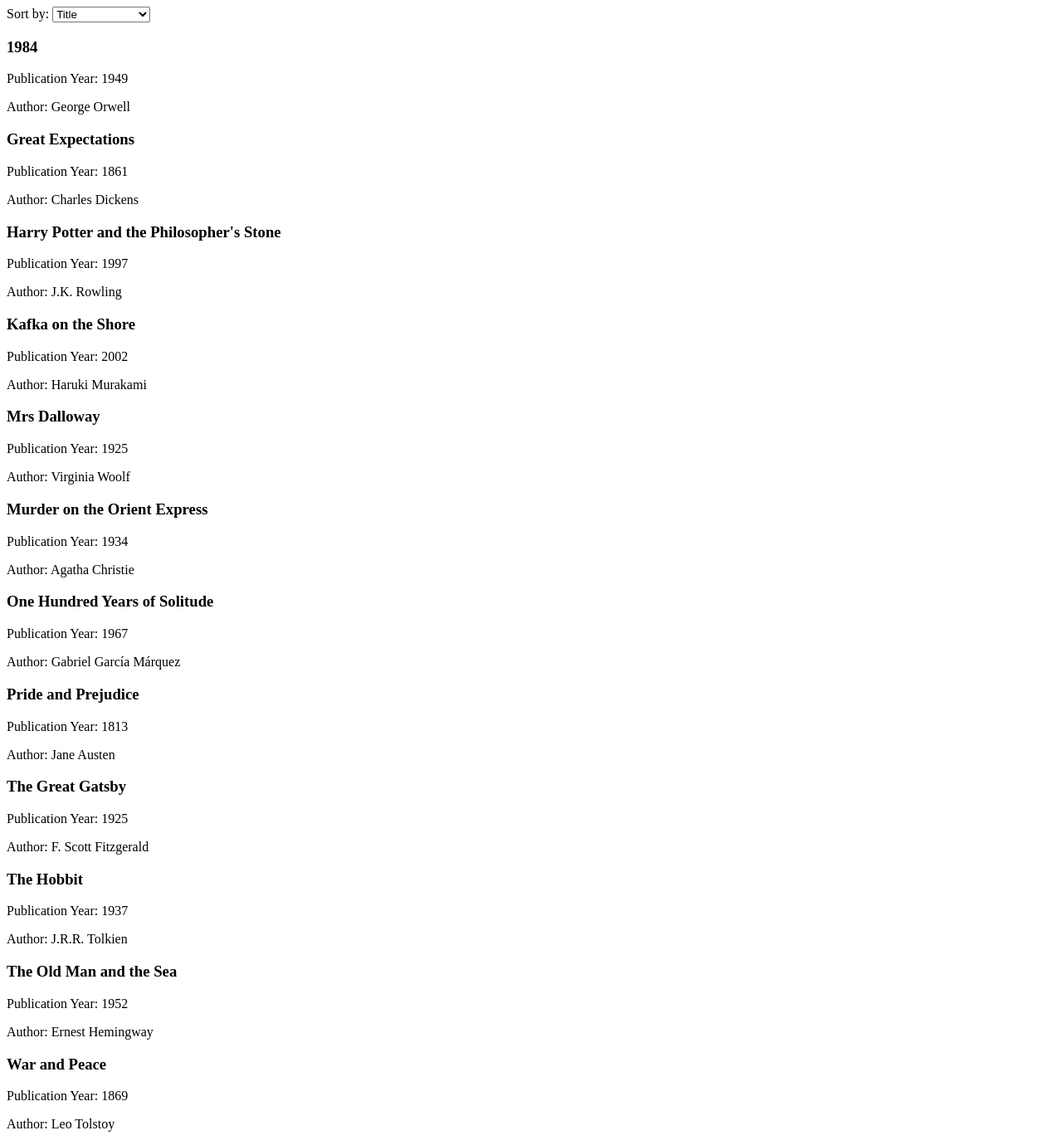
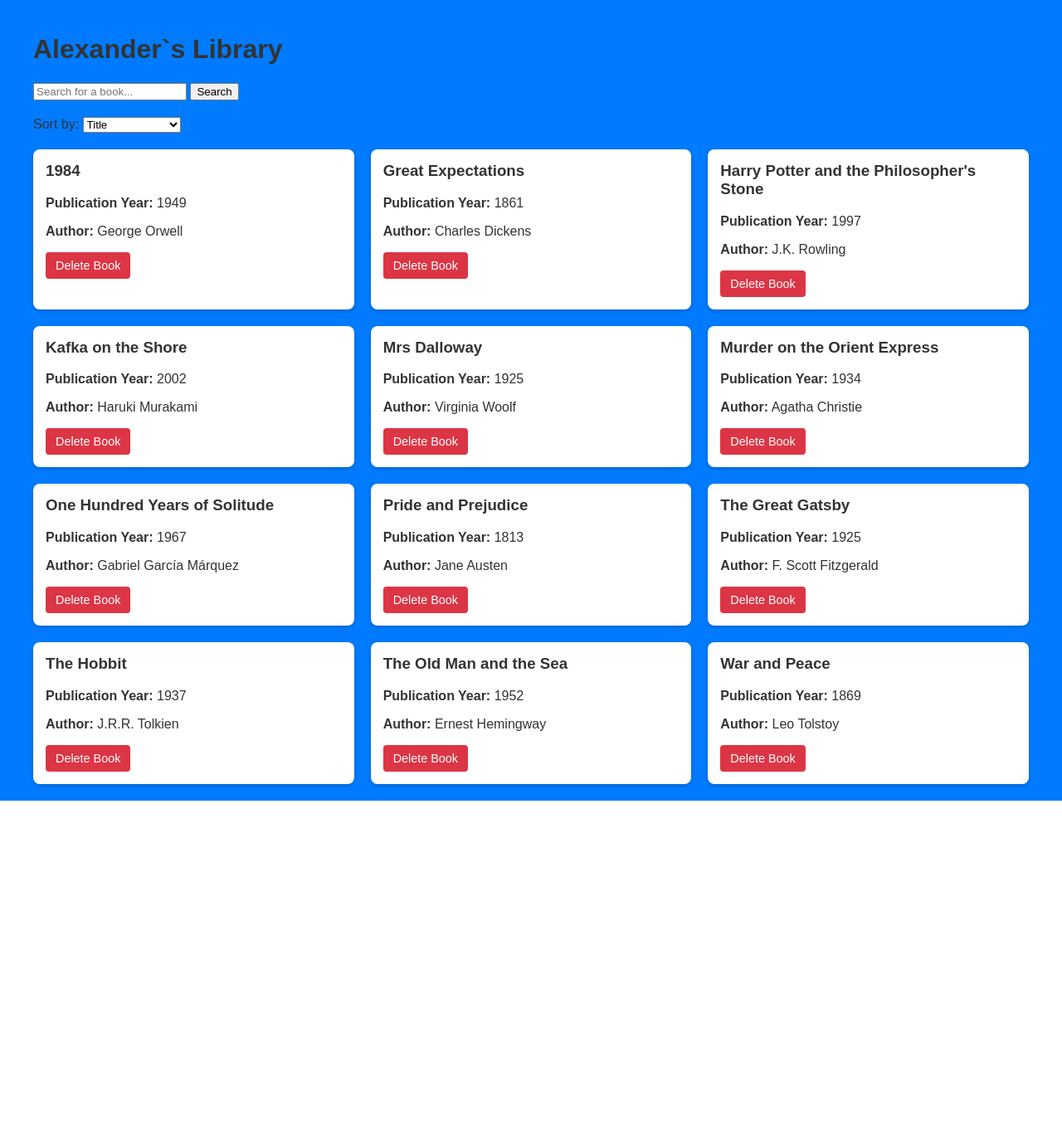
Before and after one commit to alexandergreif/book_alchemy, a Flask app: page / in a window 1280 px wide. Shown: the whole page at 83% size. After the commit the page ends 965 px from the top, so only its background shows below. Run offline with Flask 3, Linux system fonts and the light colour scheme.

Commit message:
Finalized the project. Functions: Add book, Add Author, Delete Book, Keyword Search, Sorrt by title, author or publication year. Added an external stylesheet.

```diff
--- a/app.py
+++ b/app.py
@@ -1,5 +1,5 @@
 import os
-from flask import Flask, render_template, request
+from flask import Flask, render_template, request, redirect, url_for
 from flask_sqlalchemy import SQLAlchemy
 from data_models import db, Author, Book
 from datetime import datetime
@@ -70,7 +70,11 @@ def add_book():
         author_id = request.form.get('author_id')
 
         # Convert publication_year if provided.
-        publication_year = int(publication_year_str) if publication_year_str and publication_year_str.isdigit() else None
+        publication_year = int(publication_year_str) \
+            if (publication_year_str and publication_year_str.isdigit()) \
+            else None
+
+
 
         # Create the new Book instance. Notice that author_id is received as string, but that's acceptable
         # as long as your database column is an integer and SQLAlchemy can convert it.
@@ -86,20 +90,59 @@ def add_book():
     # Render the add_book.html template while passing the list of authors and any success message.
     return render_template("add_book.html", authors=authors, success_message=success_message)
 
-@app.route("/", methods=['GET'])
+
+@app.route("/", methods=["GET"])
 def home():
-    sort_by = request.args.get("sort_by", "title")  # default sort by title
+    sort_by = request.args.get("sort_by", "title")  # Default to sorting by title.
+    keyword = request.args.get("q")
+    success_message = request.args.get("success_message")  # Retrieve the message if present.
 
+    # Start building the query.
+    query = Book.query
+
+    # If a keyword search is provided, filter using ilike (case-insensitive).
+    if keyword:
+        query = query.filter(Book.title.ilike(f"%{keyword}%"))
+
+    # Apply sorting.
     if sort_by == "title":
-        books = Book.query.order_by(Book.title).all()
+        query = query.order_by(Book.title)
     elif sort_by == "publication_year":
-        books = Book.query.order_by(Book.publication_year).all()
+        query = query.order_by(Book.publication_year)
     elif sort_by == "author":
-        # When sorting by author, perform a join with the Author model
-        books = db.session.query(Book).join(Author).order_by(Author.name).all()
+        query = query.join(Author).order_by(Author.name)
     else:
-        books = Book.query.order_by(Book.title).all()
-    return render_template("home.html", books=books, current_sort=sort_by)
+        query = query.order_by(Book.title)
+
+    books = query.all()
+
+    return render_template(
+        "home.html",
+        books=books,
+        current_sort=sort_by,
+        success_message=success_message
+    )
+
+
+@app.route("/book/<int:book_id>/delete", methods=["POST"])
+def delete_book(book_id):
+    # Retrieve the book, or return a 404 if not found.
+    book = Book.query.get_or_404(book_id)
+    title = book.title  # Save title for message display.
+    author = book.author
+
+    # Delete the book.
+    db.session.delete(book)
+    db.session.commit()
+
+    # Check if the author has any books remaining.
+    if not author.books:
+        db.session.delete(author)
+        db.session.commit()
+
+    # Redirect to the home page, passing the success message as a query parameter.
+    success_message = f"Book '{title}' deleted successfully!"
+    return redirect(url_for("home", success_message=success_message))
 
 if __name__ == "__main__":
     app.run(debug=True)
--- /dev/null
+++ b/static/style.css
@@ -0,0 +1,76 @@
+/* Set the overall background color, font, and margin */
+body {
+  background-color: #007BFF; /* A modern blue shade */
+  margin: 0;
+  padding: 20px;
+  font-family: Arial, sans-serif;
+  color: #333;
+}
+
+/* Container to center content with maximum width */
+.container {
+  max-width: 1200px;
+  margin: 0 auto;
+}
+
+/* Header styling */
+header {
+  margin-bottom: 20px;
+}
+
+/* Search form styling */
+form.search-form {
+  margin-bottom: 20px;
+}
+
+/* Styling for sorting container */
+.sort-container {
+  margin-bottom: 20px;
+}
+
+/* Book grid using flexbox */
+.book-grid {
+  display: flex;
+  flex-wrap: wrap;
+  gap: 20px;
+}
+
+/* Each book box styling */
+.book-box {
+  background-color: #fff;
+  border-radius: 8px;
+  padding: 15px;
+  flex: 1 1 calc(33.333% - 20px); /* Three boxes per row, accounting for gap */
+  box-shadow: 0 2px 5px rgba(0, 0, 0, 0.2);
+  box-sizing: border-box;
+}
+
+/* Book title style */
+.book-box h3 {
+  margin-top: 0;
+}
+
+/* Styling for the delete button form inside a book box */
+.book-box form {
+  margin-top: 10px;
+}
+
+/* Delete button styling */
+.book-box input[type="submit"] {
+  background-color: #dc3545;
+  border: none;
+  color: #fff;
+  padding: 8px 12px;
+  border-radius: 4px;
+  cursor: pointer;
+  font-size: 0.9em;
+}
+.book-box input[type="submit"]:hover {
+  background-color: #c82333;
+}
+
+/* Success message styling */
+.success-message {
+  color: #28a745;
+  margin-bottom: 20px;
+}
--- a/templates/add_author.html
+++ b/templates/add_author.html
@@ -4,9 +4,12 @@
     <meta charset="UTF-8">
     <meta name="viewport" content="width=device-width, initial-scale=1.0">
     <meta http-equiv="X-UA-Compatible" content="ie=edge">
+    <title>Add Author</title>
+    <!-- Link to the external stylesheet -->
+    <link rel="stylesheet" href="{{ url_for('static', filename='style.css') }}" />
   </head>
   <body>
-
+  <h1>Add a New Author</h1>
   <form action="/add_author" method="POST">
   <label for="name">Author Name:</label>
   <input type="text" id="name" name="name" required><br><br>
--- a/templates/add_book.html
+++ b/templates/add_book.html
@@ -5,6 +5,8 @@
     <meta name="viewport" content="width=device-width, initial-scale=1.0">
     <meta http-equiv="X-UA-Compatible" content="ie=edge">
     <title>Add Book</title>
+    <!-- Link to the external stylesheet -->
+    <link rel="stylesheet" href="{{ url_for('static', filename='style.css') }}" />
   </head>
   <body>
     <h1>Add a New Book</h1>
--- a/templates/home.html
+++ b/templates/home.html
@@ -1,33 +1,58 @@
 <!DOCTYPE html>
 <html lang="en">
   <head>
-    <meta charset="UTF-8">
-    <meta name="viewport" content="width=device-width, initial-scale=1.0">
-    <meta http-equiv="X-UA-Compatible" content="ie=edge">
+    <meta charset="UTF-8" />
+    <meta name="viewport" content="width=device-width, initial-scale=1.0" />
+    <meta http-equiv="X-UA-Compatible" content="ie=edge" />
+    <title>Library Home</title>
+    <!-- Link to the external stylesheet -->
+    <link rel="stylesheet" href="{{ url_for('static', filename='style.css') }}" />
   </head>
   <body>
-      <div>
+    <div class="container">
+      <header>
+        <h1>Alexander`s Library</h1>
+      </header>
+      <!-- Display the success message if available -->
+      {% if success_message %}
+        <div class="success-message">
+          {{ success_message }}
+        </div>
+      {% endif %}
+
+      <!-- Search Form -->
+      <header>
+        <form class="search-form" action="/" method="GET">
+          <input type="text" name="q" placeholder="Search for a book..." value="{{ current_keyword | default('') }}" />
+          <input type="submit" value="Search" />
+        </form>
+      </header>
+
+      <!-- Sorting Controls -->
+      <div class="sort-container">
         <label for="sort">Sort by:</label>
         <select id="sort" onchange="window.location.href='/?sort_by=' + this.value">
-          <option value="title"
-            {% if current_sort == 'title' %} selected {% endif %}>Title</option>
-
-          <option value="author"
-            {% if current_sort == 'author' %} selected {% endif %}>Author</option>
-
-          <option value="publication_year"
-            {% if current_sort == 'publication_year' %} selected {% endif %}>
-            Publication Year
-          </option>
+          <option value="title" {% if current_sort == 'title' %} selected {% endif %}>Title</option>
+          <option value="author" {% if current_sort == 'author' %} selected {% endif %}>Author</option>
+          <option value="publication_year" {% if current_sort == 'publication_year' %} selected {% endif %}>Publication Year</option>
         </select>
       </div>
-    {% for book in books %}
-      <div>
-        <h3>{{ book.title }}</h3>
-        <p>Publication Year: {{ book.publication_year }}</p>
-        <p>Author: {{ book.author.name }}</p>
+
+      <!-- Books Grid -->
+      <div class="book-grid">
+        {% for book in books %}
+          <div class="book-box">
+            <h3>{{ book.title }}</h3>
+            <p><strong>Publication Year:</strong> {{ book.publication_year }}</p>
+            <p><strong>Author:</strong> {{ book.author.name }}</p>
+            <form action="/book/{{ book.id }}/delete" method="post" onsubmit="return confirm('Are you sure you want to delete this book?');">
+              <input type="submit" value="Delete Book" />
+            </form>
+          </div>
+        {% else %}
+          <p>No books found.</p>
+        {% endfor %}
       </div>
-    {% endfor %}
-
+    </div>
   </body>
 </html>
```
Also changed, not shown: data/library.sqlite.
